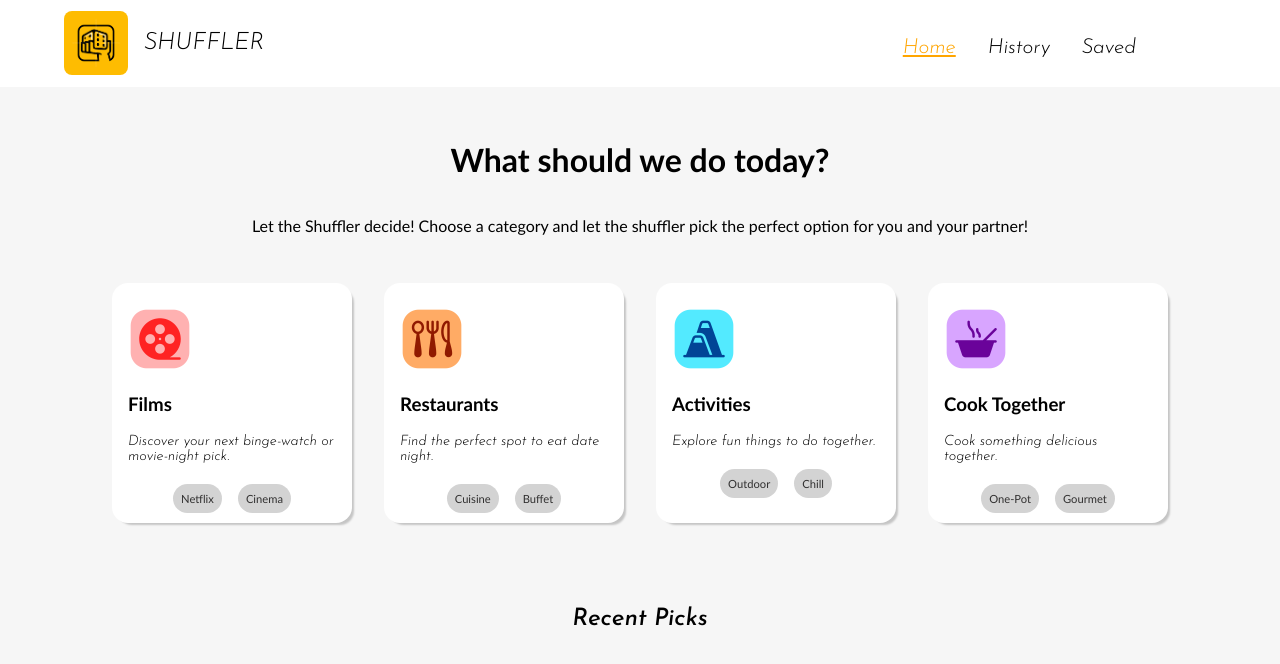
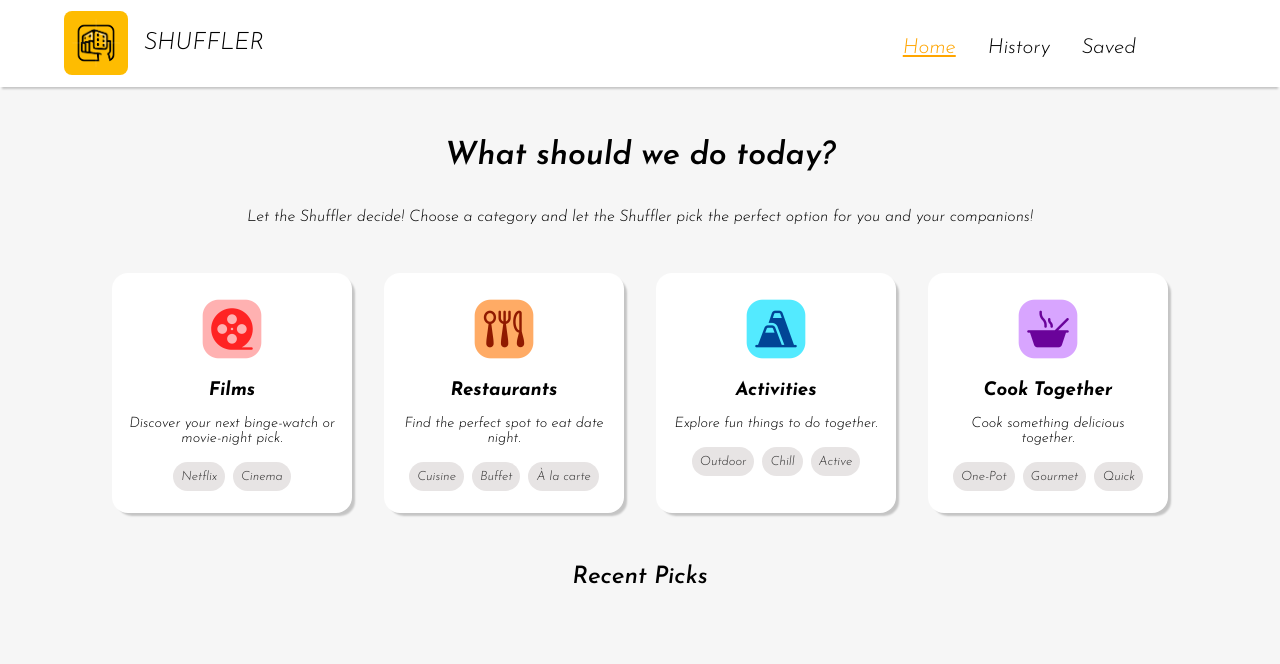
Before and after one commit to swiftybo/shuffler, a React (Vite) app: page / in a window 1280 px wide. Shown: the top 664 px of the page. Built offline with nearby package versions, Linux system fonts and the light colour scheme.

Commit message:
removed menuCategory component and fine tuned all the styling for the homepage components and the navbar components

```diff
--- a/src/components/homeComponents/Menu.jsx
+++ b/src/components/homeComponents/Menu.jsx
@@ -11,6 +11,7 @@ export default function Menu() {
     <section className="menu">
       <Link to="/films">
         <MenuItem
+          key="films"
           title="Films"
           logo={filmLogo}
           buzzWords={["Netflix", "Cinema"]}
@@ -19,23 +20,26 @@ export default function Menu() {
         </MenuItem>
       </Link>
       <MenuItem
+        key="restaurants"
         title="Restaurants"
         logo={restaurantLogo}
-        buzzWords={["Cuisine", "Buffet"]}
+        buzzWords={["Cuisine", "Buffet", "À la carte"]}
       >
         Find the perfect spot to eat date night.
       </MenuItem>
       <MenuItem
+        key="activites"
         title="Activities"
         logo={activityLogo}
-        buzzWords={["Outdoor", "Chill"]}
+        buzzWords={["Outdoor", "Chill", "Active"]}
       >
         Explore fun things to do together.
       </MenuItem>
       <MenuItem
+        key="recipes"
         title="Cook Together"
         logo={cookingLogo}
-        buzzWords={["One-Pot", "Gourmet"]}
+        buzzWords={["One-Pot", "Gourmet", "Quick"]}
       >
         Cook something delicious together.
       </MenuItem>
--- a/src/components/homeComponents/MenuCategory.jsx
+++ /dev/null
@@ -1,3 +0,0 @@
-export default function MenuCategory({ buzzWord }) {
-  return <div className="menuCategory">{buzzWord}</div>;
-}
--- a/src/components/homeComponents/MenuItem.jsx
+++ b/src/components/homeComponents/MenuItem.jsx
@@ -1,14 +1,12 @@
-import MenuCategory from "./MenuCategory.jsx";
-
 export default function MenuItem({ title, logo, buzzWords, children }) {
   return (
     <div className="menuItem">
-      <img className="menuItem__logo" src={logo} alt="logo" />
-      <h3>{title}</h3>
+      <img className="menuItem__logo" src={logo} alt={`${title} logo`} />
+      <h3 className="menuItem__header">{title}</h3>
       <p className="menuItem__description josefin-sans">{children}</p>
-      <section className="menuItem__buzzWords">
+      <section className="menuItem__buzzSection">
         {buzzWords.map((buzzWord) => (
-          <MenuCategory buzzWord={buzzWord} />
+          <div className="menuItem__buzzword">{buzzWord}</div>
         ))}
       </section>
     </div>
--- a/src/index.css
+++ b/src/index.css
@@ -11,6 +11,7 @@ body {
   height: 100vh;
 }
 
+/* LESSON LEARNT: Adding flex display on the root was necessary for the shuffler_content container (child of root) to be able to flex-grow to fill the remaining available height */
 #root {
   height: 100%;
   display: flex;
@@ -31,13 +32,21 @@ body {
   font-weight: 350;
   font-style: italic;
 }
+/* END OF FONTS */
 
-/* NAVIGATION BAR */
+/* NAVIGATION BAR STYLES*/
 .navbar {
-  box-shadow: 0 4px 2px -2px rgba(0, 0, 0, 0.2);
+  /* sticky position may be needed to stick the navbar to the top if the user scrolls down the page. Currently not enough content to need to scroll*/
+  /* position: sticky;
+  top: 0; */
+  box-shadow: 0rem 0.25rem 2px -2px rgba(0, 0, 0, 0.2);
   padding: 0.5rem 4rem;
   display: flex;
   justify-content: space-between;
+  /* LESSON LEARNT: (SEE BELOW LESSON WHICH OVERRULES THIS) Margin required at bottom so that the shuffler_content container does not code the box-shadow */
+  /* margin-bottom: 0.25rem; */
+  /* LESSON LEARNT: Previous problem was resolved by toggling the z-index so that the navbar renders ontop of the shuffler_content and therefore the box-shadow is visible. */
+  z-index: 1;
 }
 
 .navbar__section {
@@ -77,11 +86,14 @@ li a.active {
   color: orange;
   text-decoration: underline;
 }
+/* END OF NAVIGATION BAR STYLES*/
 
 
-
+/* SHUFFLER CONTAINER STYLES */
 .shuffler_content {
   /* text-align: center; */
+  /* LESSON LEARNT: parent container (i.e. #root) must also have display flex applied so that this child container can use flex-grow to fill the remaining space.*/
+  /* LESSON LEARNT: There is a Fragment inbetween the #root and shuffler content class, however React framents do not contribute to the actual DOM tree. */
   flex-grow: 1;
   display: flex;
   flex-direction: column;
@@ -89,9 +101,7 @@ li a.active {
   background-color: rgb(246, 246, 246);
 }
 
-
-
-.intro {
+.home {
   padding: 2rem 0rem;
   display: flex;
   flex-direction: column;
@@ -99,21 +109,20 @@ li a.active {
   align-items: center;
 }
 
-
-
-.intro__para {
-  font-size: medium;
+.home__header {
+  font-weight: 600;
 }
 
-.subheader {
+.home__subheader {
   font-weight: 500;
 }
+/* END OF SHUFFLER CONTAINER STYLES */
 
+/* MENU STYLES */
 .menu {
   list-style-type: none;
   display: flex;
   justify-content: center;
-  align-items: center;
   margin: 1rem;
 }
 
@@ -122,9 +131,11 @@ li a.active {
   padding: 1.5rem 1rem;
   width: 15rem;
   height: 15rem;
+  aspect-ratio: 1 / 1;
   border-radius: 1rem;
   background-color: white;
-  box-shadow: 4px 4px 2px -2px rgba(0.2, 0.2, 0.2, 0.2);
+  box-shadow: 4px 4px 2px -1px rgba(0.2, 0.2, 0.2, 0.2);
+  text-align: center;
 }
 
 .menuItem__logo {
@@ -132,22 +143,27 @@ li a.active {
   height: 4rem;
 }
 
+.menuItem__header {
+  margin: 1rem 0rem
+}
+
 .menuItem__description {
   font-size: 0.9rem;
   margin: 0.75rem 0rem;
 }
 
-.menuItem__buzzWords {
+.menuItem__buzzSection {
   display: flex;
   justify-content: center;
+  flex-wrap: wrap;
 }
 
-.menuCategory {
-  margin: 0.5rem;
+.menuItem__buzzword {
+  margin: 0.25rem 0.25rem;
   padding: 0.5rem;
-  font-size: 0.7rem;
+  font-size: 0.8rem;
   color: rgb(49, 48, 48);
-  background-color: lightgrey;
+  background-color: rgb(231, 228, 228);
   border-radius: 1rem;
 }
 
--- a/src/pages/Home.jsx
+++ b/src/pages/Home.jsx
@@ -3,15 +3,15 @@ import Menu from "../components/homeComponents/Menu.jsx";
 export default function HomePage() {
   return (
     <>
-      <div className="intro ">
-        <h1>What should we do today?</h1>
-        <p className="intro__para">
-          Let the Shuffler decide! Choose a category and let the shuffler pick
-          the perfect option for you and your partner!
+      <div className="home josefin-sans">
+        <h1 className="home__header">What should we do today?</h1>
+        <p>
+          Let the Shuffler decide! Choose a category and let the Shuffler pick
+          the perfect option for you and your companions!
         </p>
         <Menu />
+        <h2 className="home__subheader">Recent Picks</h2>
       </div>
-      <h2 className="subheader josefin-sans">Recent Picks</h2>
     </>
   );
 }
```
